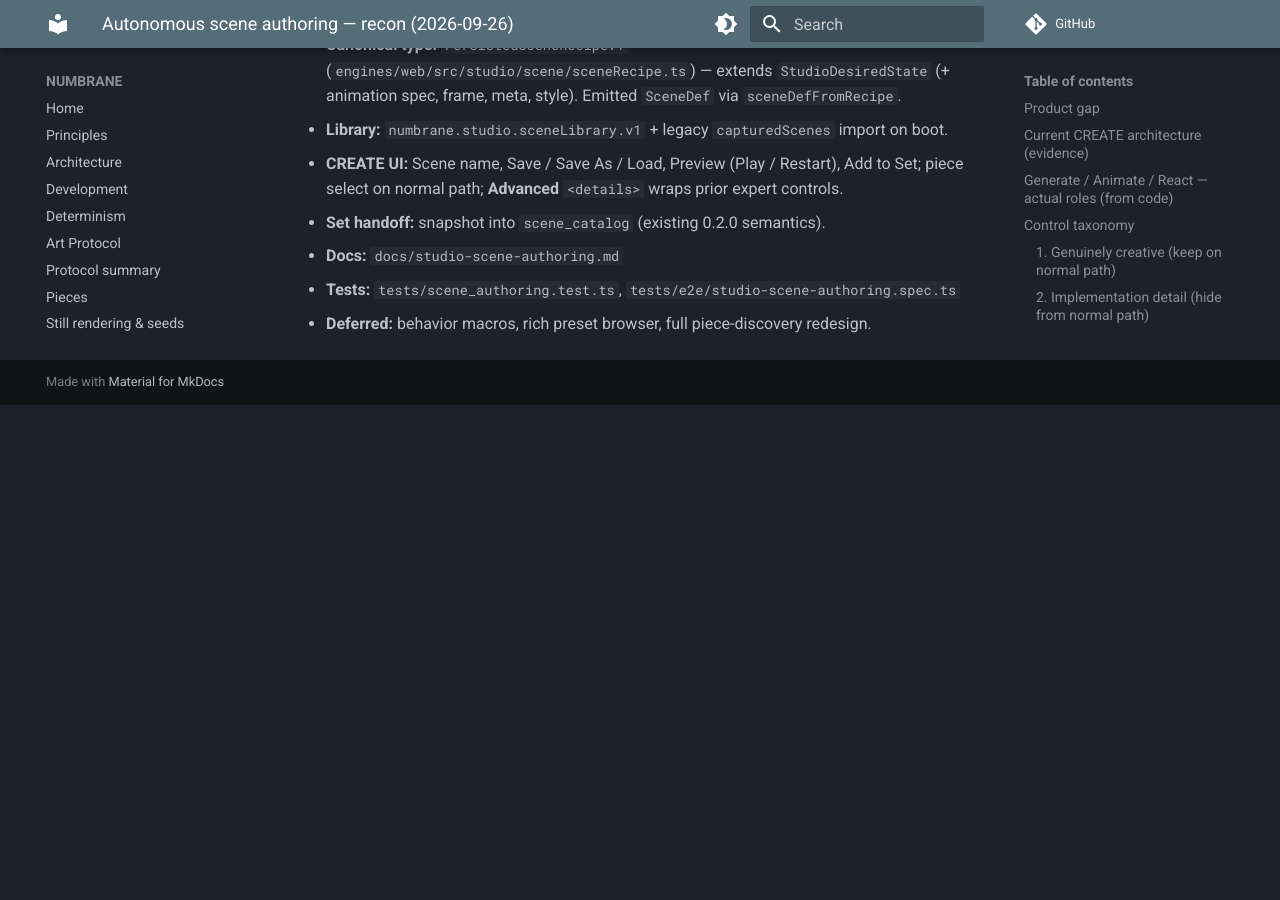
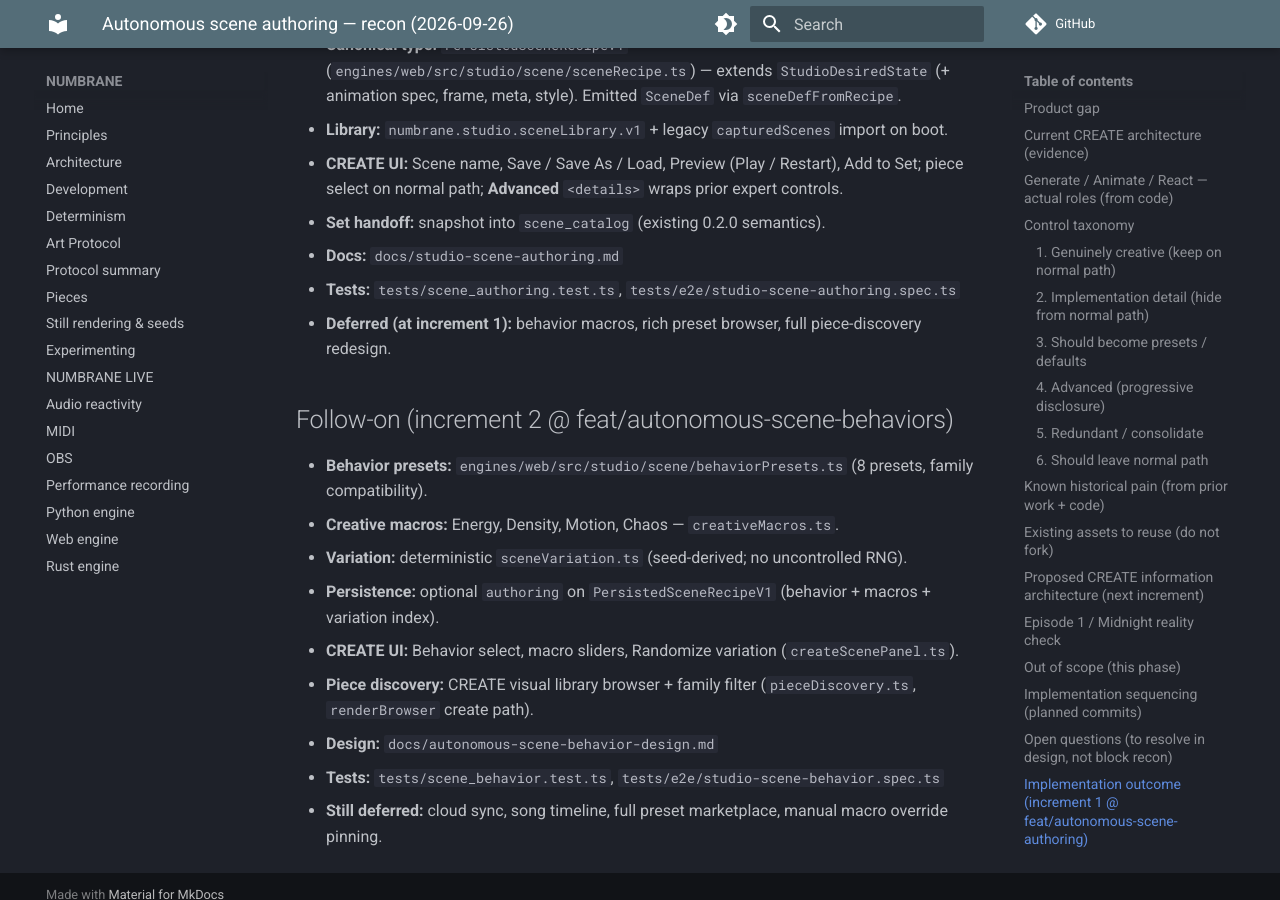
Before and after one commit to sempervent/numbrane, an MkDocs documentation site: the page built from docs/autonomous-scene-authoring-recon.md, in a window 1280 px wide and 900 px high, scrolled down 5874 px. Built offline with MkDocs 1.6.1 and Material for MkDocs 9.7.7, drawn with Linux system fonts in a browser that asks for light colours; comment, search, counter and statistics services are not loaded; before the commit the page ends 6279 px from its top, so only the background shows below that.

Commit message:
test(docs): E2E piece select fix and recon follow-on
Keep cfg-piece consistent with runtime piece id; document increment 2 scope.

```diff
--- a/docs/autonomous-scene-authoring-recon.md
+++ b/docs/autonomous-scene-authoring-recon.md
@@ -158,4 +158,16 @@
 - **Set handoff:** snapshot into `scene_catalog` (existing 0.2.0 semantics).
 - **Docs:** `docs/studio-scene-authoring.md`
 - **Tests:** `tests/scene_authoring.test.ts`, `tests/e2e/studio-scene-authoring.spec.ts`
-- **Deferred:** behavior macros, rich preset browser, full piece-discovery redesign.
+- **Deferred (at increment 1):** behavior macros, rich preset browser, full piece-discovery redesign.
+
+## Follow-on (increment 2 @ feat/autonomous-scene-behaviors)
+
+- **Behavior presets:** `engines/web/src/studio/scene/behaviorPresets.ts` (8 presets, family compatibility).
+- **Creative macros:** Energy, Density, Motion, Chaos — `creativeMacros.ts`.
+- **Variation:** deterministic `sceneVariation.ts` (seed-derived; no uncontrolled RNG).
+- **Persistence:** optional `authoring` on `PersistedSceneRecipeV1` (behavior + macros + variation index).
+- **CREATE UI:** Behavior select, macro sliders, Randomize variation (`createScenePanel.ts`).
+- **Piece discovery:** CREATE visual library browser + family filter (`pieceDiscovery.ts`, `renderBrowser` create path).
+- **Design:** `docs/autonomous-scene-behavior-design.md`
+- **Tests:** `tests/scene_behavior.test.ts`, `tests/e2e/studio-scene-behavior.spec.ts`
+- **Still deferred:** cloud sync, song timeline, full preset marketplace, manual macro override pinning.
```
Also changed, not shown: 2 other files.
